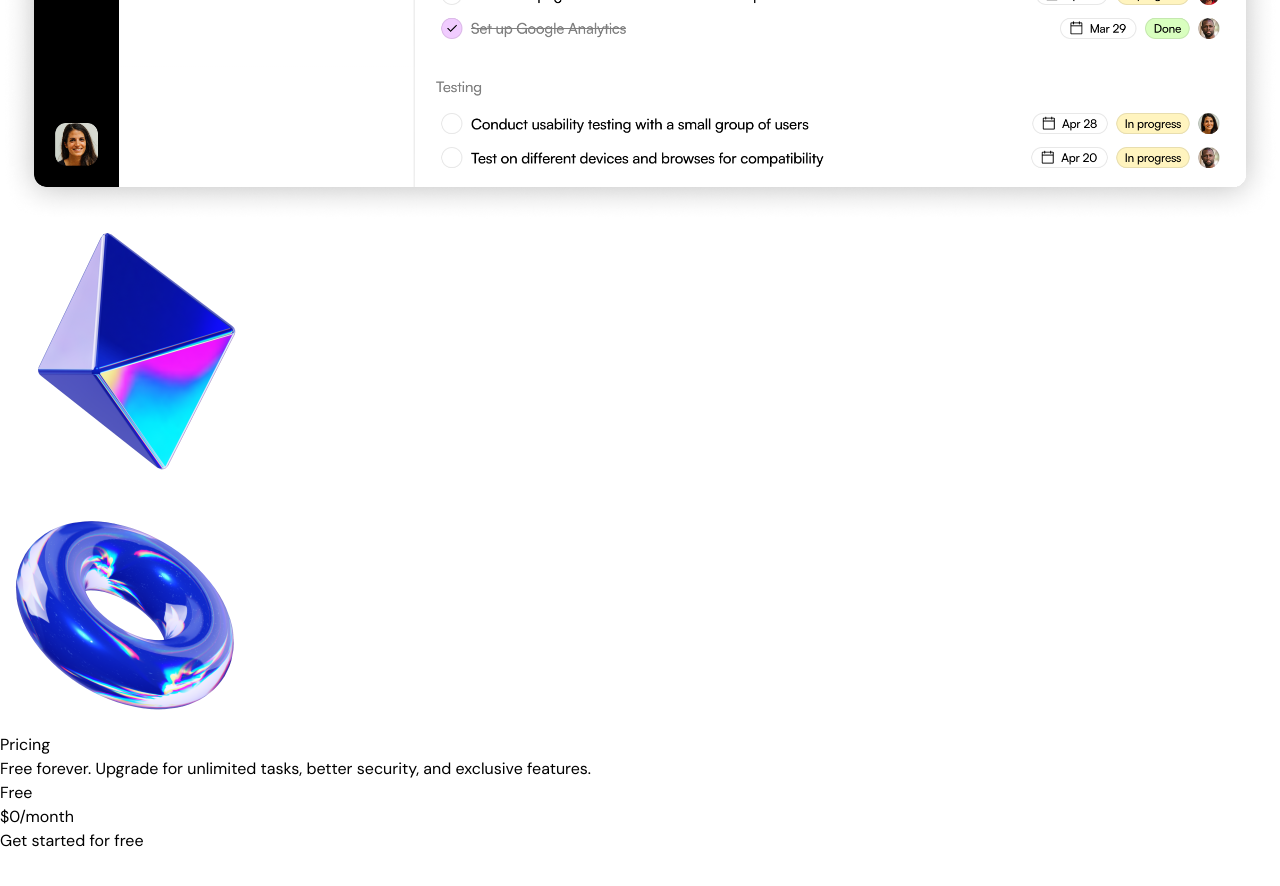
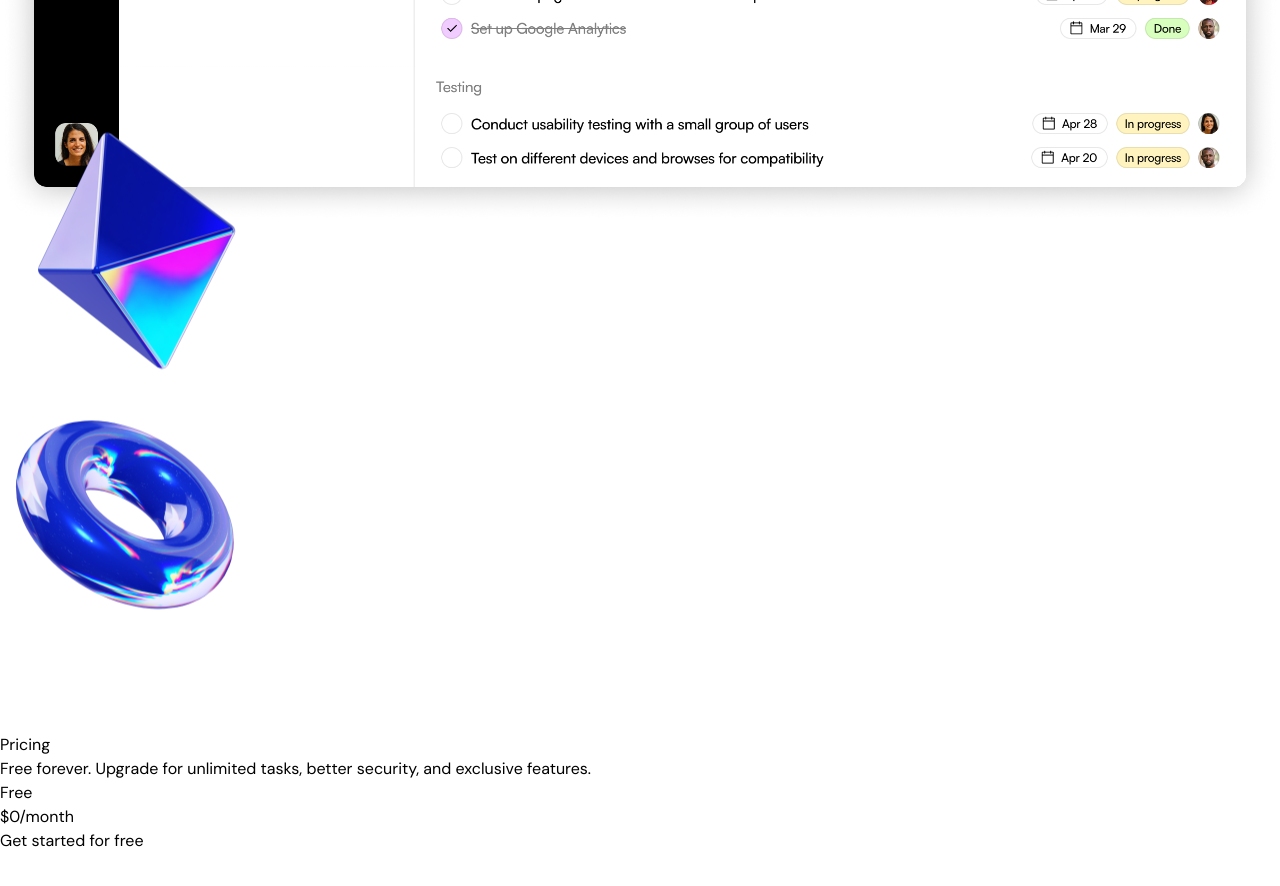
Before and after one commit to alihammoud17/landing-page, a Next.js app: page / in a window 1280 px wide. Shown: the part 5740-6626 px from the top of the page. Built offline with nearby package versions, Linux system fonts and the light colour scheme.

Commit message:
Product showcase animation

```diff
--- a/src/sections/ProductShowcase.tsx
+++ b/src/sections/ProductShowcase.tsx
@@ -1,12 +1,25 @@
+'use client'
+
 import ProductImage from '@/assets/product-image.png';
 import PyramidImage from '@/assets/pyramid.png';
 import TubeImage from '@/assets/tube.png';
 import Image from 'next/image';
-
+import { motion, useScroll, useTransform } from 'framer-motion';
+import { useRef } from 'react';
 
 export const ProductShowcase = () => {
+
+  const sectionRef = useRef(null);
+
+  const { scrollYProgress } = useScroll({
+    target: sectionRef,
+    offset: ['start end', 'end start']
+  });
+
+  const translateY = useTransform(scrollYProgress, [0, 1], [150, -150]);
+
   return (
-    <section className='bg-gradient-to-b from-[#fff] to-[#d2dcff] py-24 overflow-x-clip'>
+    <section ref={sectionRef} className='bg-gradient-to-b from-[#fff] to-[#d2dcff] py-24 overflow-x-clip'>
       <div className="container">
         <div className="section-heading">
           <div className="flex justify-center">
@@ -18,9 +31,30 @@
           <p className='section-description mt-5'>Effortlessly turn your ideas into a fully functional, responsive SaaS website in just minutes with this template.</p>
         </div>
         <div className="relative">
-          <Image src={ProductImage} alt='Product image' className='mt-10' />
-          <Image src={PyramidImage} alt='Pyramid image' height={262} width={262} className='hidden md:block absolute -right-36 -top-32' />
-          <Image src={TubeImage} alt='Tube image' height={248} className='hidden md:block absolute bottom-24 -left-36' />
+          <Image
+            src={ProductImage}
+            alt='Product image' className='mt-10'
+          />
+          <motion.img
+            src={PyramidImage.src}
+            alt='Pyramid image'
+            height={262}
+            width={262}
+            className='hidden md:block absolute -right-36 -top-32'
+            style={{
+              translateY
+            }}
+          />
+          <motion.img
+            src={TubeImage.src}
+            alt='Tube image'
+            height={248}
+            width={248}
+            className='hidden md:block absolute bottom-24 -left-36'
+            style={{
+              translateY
+            }}
+          />
         </div>
       </div>
     </section>
```
